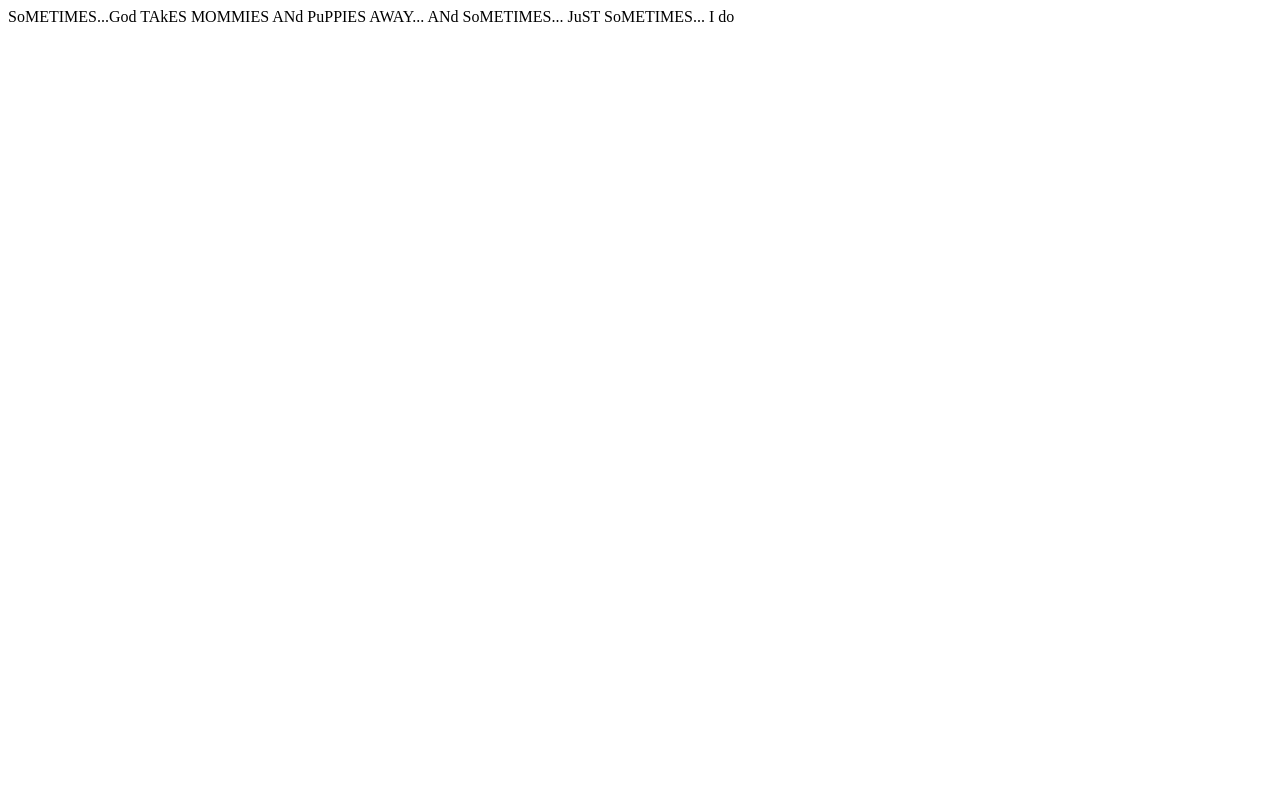
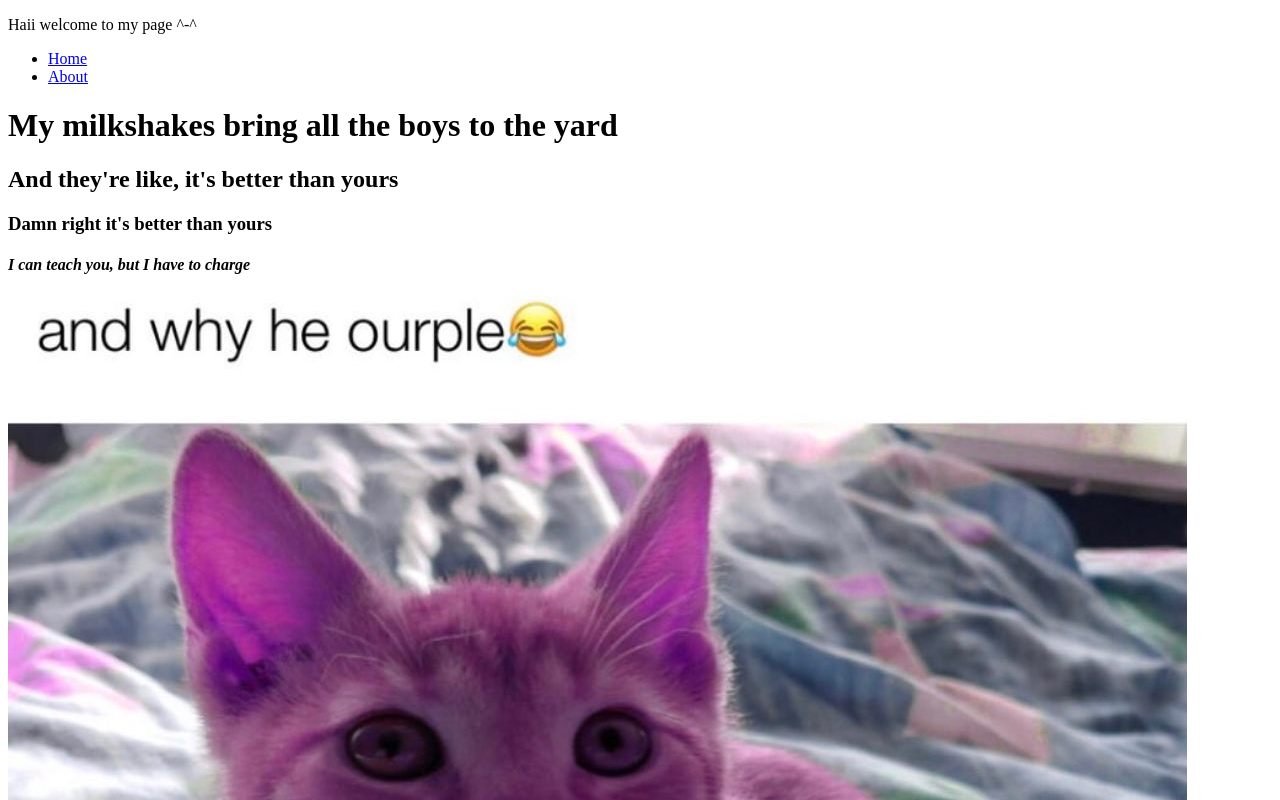
Before and after one commit to MissFruit/not-a-cheese-shop-webapp, a plain HTML site: page index.html in a window 1280 px wide. Shown: the top 800 px of the page. Drawn offline with Linux system fonts and the light colour scheme.

Commit message:
made it much betterrrr

```diff
--- a/index.html
+++ b/index.html
@@ -6,16 +6,20 @@
     <title>Document</title>
 </head>
 <body>
-    SoMETIMES...God TAkES MOMMIES
-
-    ANd PuPPIES AWAY...
-
-    ANd SoMETIMES...
-
-    JuST SoMETIMES...
-
-    I do
-
+    <p>Haii welcome to my page ^-^</p>
+    <nav>
+        <ul>
+            <li><a href="index.html">Home</a></li>
+            <li><a href="about.html">About</a></li>
+        </ul>
+    </nav>
+    <h1>My milkshakes bring all the boys to the yard</h1>
+    <H2>And they're like, it's better than yours</H2>
+    <H3>Damn right it's better than yours</H3>
+    <H4><i>I can teach you, but I have to charge</i></H4>
+    <img src="ourple.jpg" alt="the img didnt render lol">
+   <br>
+    <a href="https://youtu.be/dQw4w9WgXcQ?si=KNesnqQ-0PXFMI6m">FREE ROBUX</a>
 
 </body>
 </html>
```
Also changed, not shown: about.html (added, +25 -0 lines), ourple.jpg (added).
